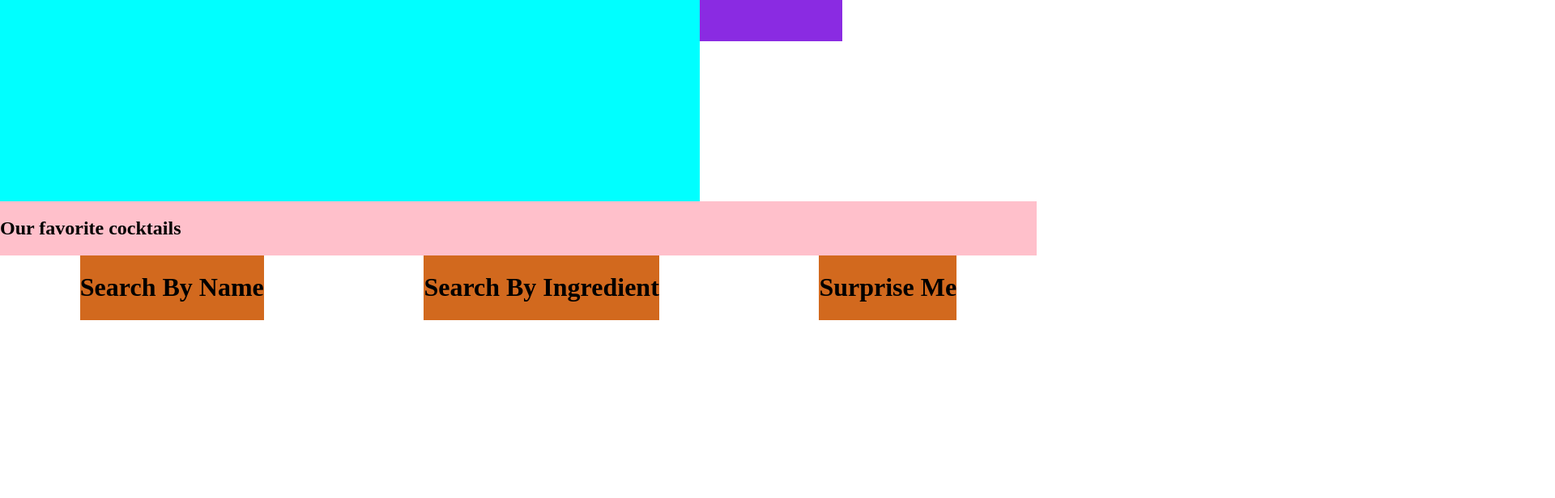
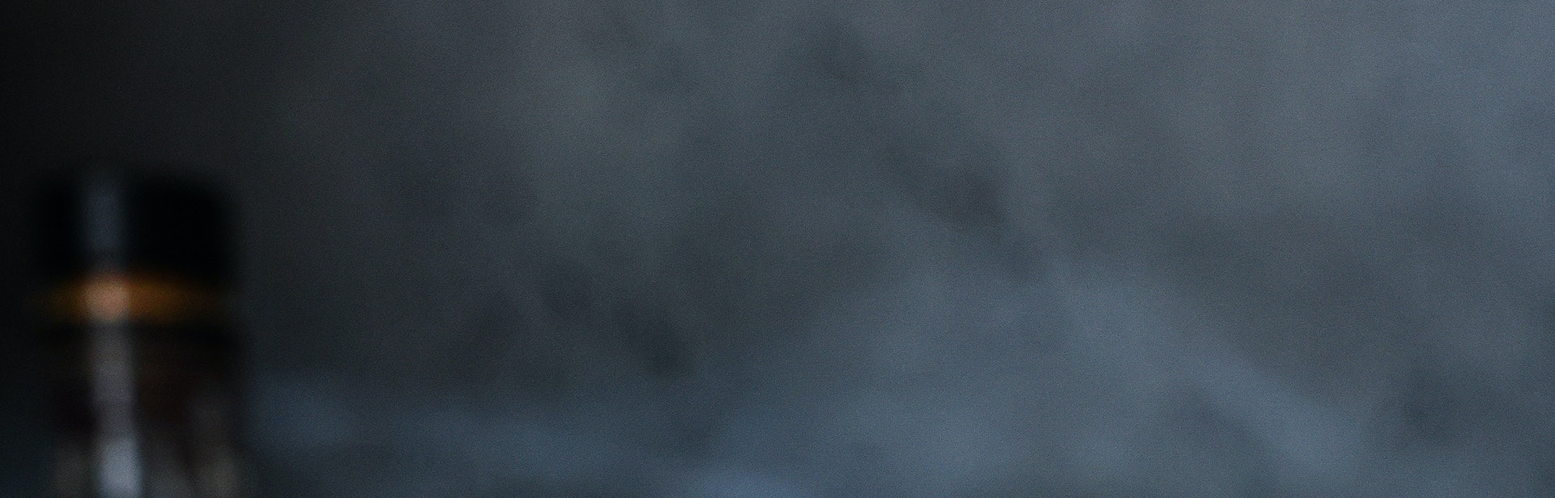
Before and after one commit to pathu91/cocktailmenu, a React app: page /xyz in a window 1280 px wide. Shown: the part 484-1100 px from the top of the page at 81% size, 1920 px wide, since content can reach past the window. Before the commit the page ends 880 px from the top, so only its background shows below. Built offline with nearby package versions, Linux system fonts and the light colour scheme.

Commit message:
render featured cocktail component

```diff
--- a/src/client/containers/Home.jsx
+++ b/src/client/containers/Home.jsx
@@ -1,4 +1,5 @@
-import React from "react"
+import React, { Fragment } from "react"
+import FeaturedCocktail from "../components/FeaturedCocktail"
 
 const Home = () => {
   return (
@@ -15,7 +16,8 @@ const Home = () => {
       <div id="featured-cocktail-button-container">
         <h2>Our favorite cocktails</h2>
       </div>
-      <div id="find-your-cocktails-container">
+      <Fragment>
+        <FeaturedCocktail />
         <div className="cocktail-function">
           <h1>Search By Name</h1>
         </div>
@@ -25,7 +27,7 @@ const Home = () => {
         <div className="cocktail-function">
           <h1>Surprise Me</h1>
         </div>
-      </div>
+      </Fragment>
     </div>
   )
 }
```
